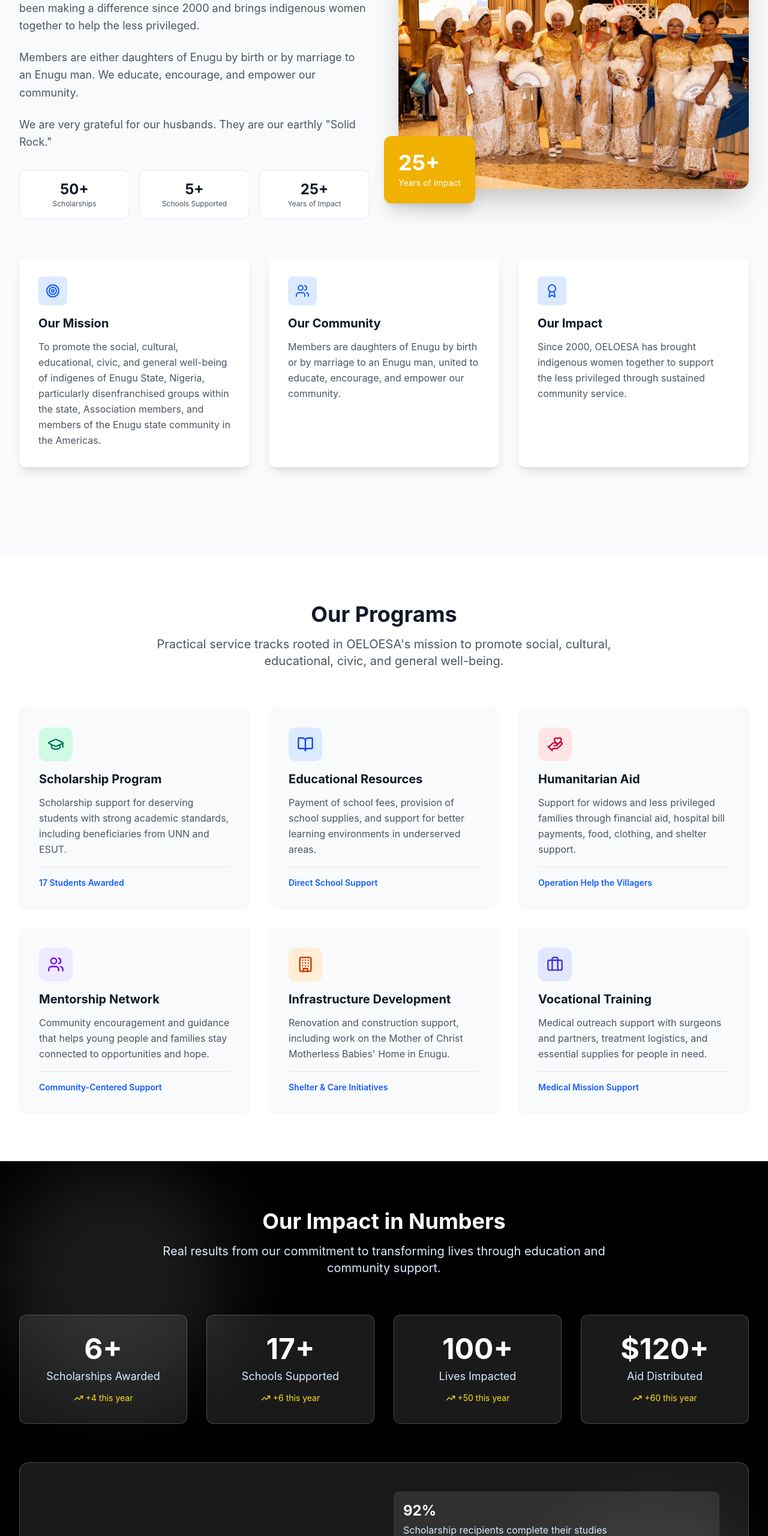
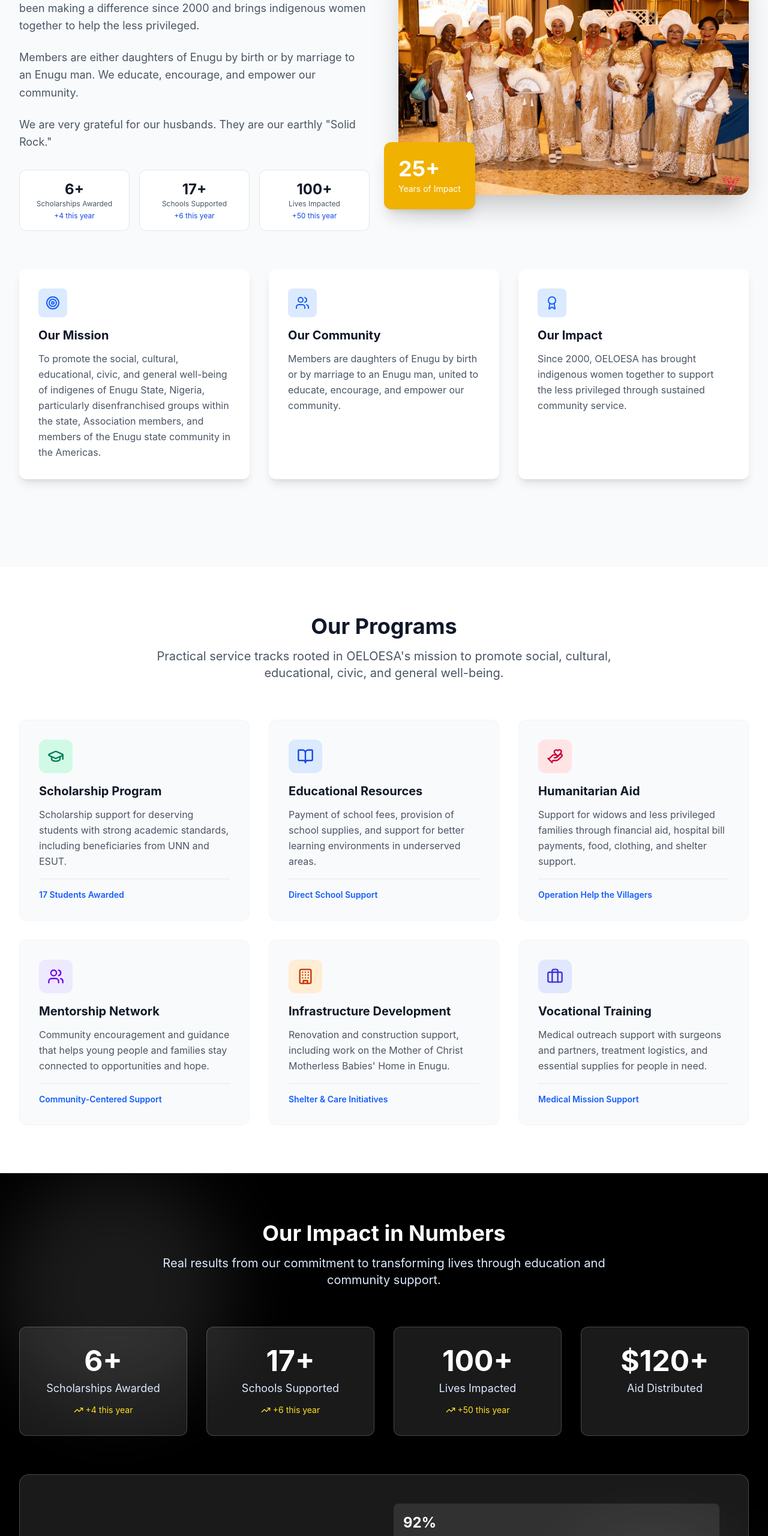
Before and after one commit to Judeyaw1/NGOwebsite, a React (Vite) app: page / in a window 1280 px wide. Shown: the part 1005-3566 px from the top of the page at 60% size. Built offline with nearby package versions, Linux system fonts and the light colour scheme.

Commit message:
Align impact metrics and remove About aid stat card

```diff
--- a/src/app/components/About.tsx
+++ b/src/app/components/About.tsx
@@ -108,16 +108,19 @@ export function About({ mode = "home" }: AboutProps) {
             </p>
             <div className="grid grid-cols-1 sm:grid-cols-3 gap-4">
               <div className="rounded-xl bg-white border border-gray-200 p-4 text-center">
-                <p className="text-2xl font-bold text-gray-900">50+</p>
-                <p className="text-xs text-gray-600">Scholarships</p>
+                <p className="text-2xl font-bold text-gray-900">6+</p>
+                <p className="text-xs text-gray-600">Scholarships Awarded</p>
+                <p className="text-xs text-blue-700 mt-1">+4 this year</p>
               </div>
               <div className="rounded-xl bg-white border border-gray-200 p-4 text-center">
-                <p className="text-2xl font-bold text-gray-900">5+</p>
+                <p className="text-2xl font-bold text-gray-900">17+</p>
                 <p className="text-xs text-gray-600">Schools Supported</p>
+                <p className="text-xs text-blue-700 mt-1">+6 this year</p>
               </div>
               <div className="rounded-xl bg-white border border-gray-200 p-4 text-center">
-                <p className="text-2xl font-bold text-gray-900">25+</p>
-                <p className="text-xs text-gray-600">Years of Impact</p>
+                <p className="text-2xl font-bold text-gray-900">100+</p>
+                <p className="text-xs text-gray-600">Lives Impacted</p>
+                <p className="text-xs text-blue-700 mt-1">+50 this year</p>
               </div>
             </div>
           </motion.div>
--- a/src/app/components/Impact.tsx
+++ b/src/app/components/Impact.tsx
@@ -10,7 +10,7 @@ export function Impact({ mode = "home" }: ImpactProps) {
     { number: "6+", label: "Scholarships Awarded", trend: "+4 this year" },
     { number: "17+", label: "Schools Supported", trend: "+6 this year" },
     { number: "100+", label: "Lives Impacted", trend: "+50 this year" },
-    { number: "$120+", label: "Aid Distributed", trend: "+60 this year" },
+    { number: "$120+", label: "Aid Distributed" },
   ];
 
   const isPage = mode === "page";
@@ -67,10 +67,12 @@ export function Impact({ mode = "home" }: ImpactProps) {
             >
               <p className="text-4xl sm:text-5xl font-bold text-white mb-2">{stat.number}</p>
               <p className="text-blue-100 mb-3 text-base sm:text-lg">{stat.label}</p>
-              <div className="flex items-center justify-center gap-1 text-sm text-yellow-300">
-                <TrendingUp className="w-4 h-4" />
-                <span>{stat.trend}</span>
-              </div>
+              {stat.trend && (
+                <div className="flex items-center justify-center gap-1 text-sm text-yellow-300">
+                  <TrendingUp className="w-4 h-4" />
+                  <span>{stat.trend}</span>
+                </div>
+              )}
             </motion.div>
           ))}
         </div>
--- a/src/app/components/Programs.tsx
+++ b/src/app/components/Programs.tsx
@@ -165,19 +165,22 @@ export function Programs({ mode = "home" }: ProgramsProps) {
               <div className="grid grid-cols-2 md:grid-cols-4 gap-3 mt-8">
                 <div className="rounded-xl bg-white/10 border border-white/20 p-4">
                   <p className="text-xl sm:text-2xl font-bold">6+</p>
-                  <p className="text-xs text-blue-100">Scholarships</p>
+                  <p className="text-xs text-blue-100">Scholarships Awarded</p>
+                  <p className="text-xs text-cyan-200 mt-1">+4 this year</p>
                 </div>
                 <div className="rounded-xl bg-white/10 border border-white/20 p-4">
                   <p className="text-xl sm:text-2xl font-bold">17+</p>
                   <p className="text-xs text-blue-100">Schools Supported</p>
+                  <p className="text-xs text-cyan-200 mt-1">+6 this year</p>
                 </div>
                 <div className="rounded-xl bg-white/10 border border-white/20 p-4">
                   <p className="text-xl sm:text-2xl font-bold">100+</p>
-                  <p className="text-xs text-blue-100">Families Reached</p>
+                  <p className="text-xs text-blue-100">Lives Impacted</p>
+                  <p className="text-xs text-cyan-200 mt-1">+50 this year</p>
                 </div>
                 <div className="rounded-xl bg-white/10 border border-white/20 p-4">
-                  <p className="text-xl sm:text-2xl font-bold">1,000+</p>
-                  <p className="text-xs text-blue-100">Youth Trained</p>
+                  <p className="text-xl sm:text-2xl font-bold">$120+</p>
+                  <p className="text-xs text-blue-100">Aid Distributed</p>
                 </div>
               </div>
             </motion.div>
```
